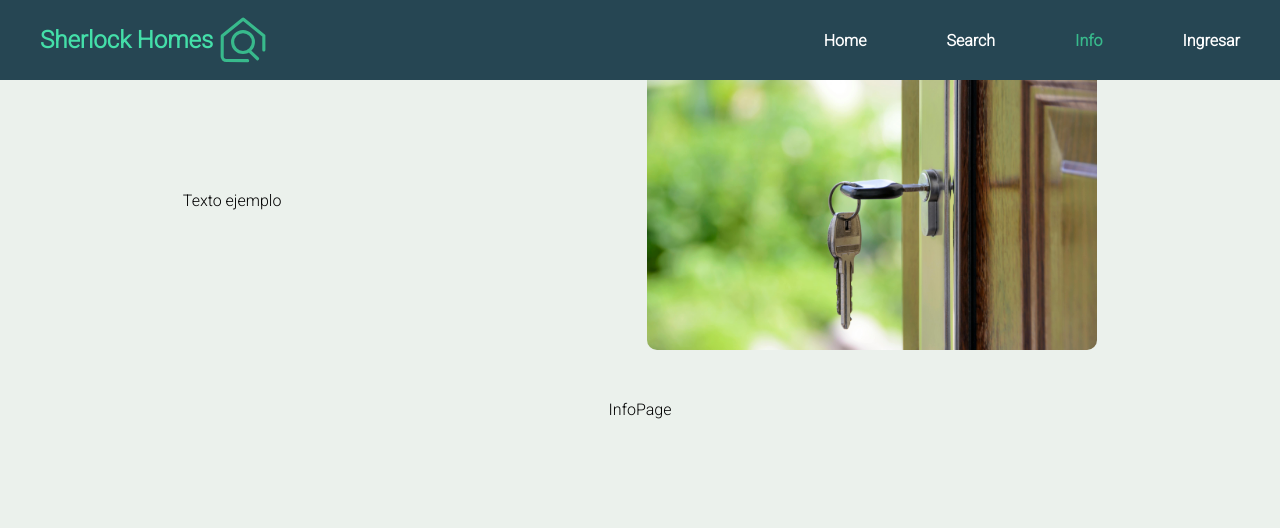
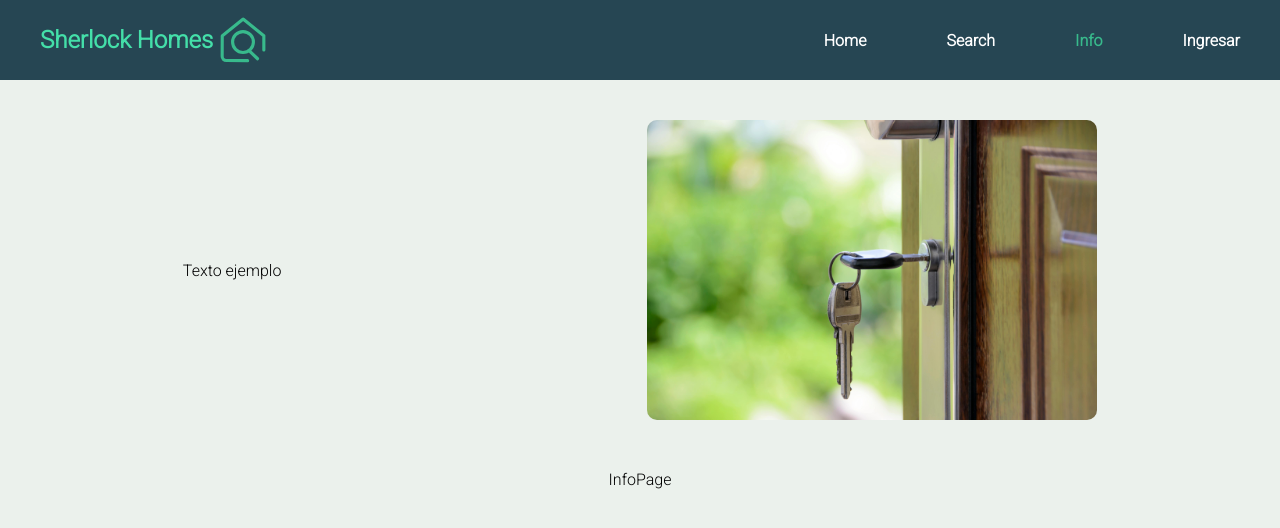
Before and after one commit to ElBugs99/Sherlock-Homes, a React (Create React App) app in the folder client/: page /Info in a window 1280 px wide. Shown: the top 528 px of the page. Built offline with nearby package versions, Linux system fonts and the light colour scheme; no server answers.

Commit message:
added navbar in info page

```diff
--- a/client/src/Components/InfoPage/infoPage.css
+++ b/client/src/Components/InfoPage/infoPage.css
@@ -13,7 +13,7 @@
     display: flex;
     justify-content: space-around;
     width: 100%;
-    padding: 50px 0px;
+    padding: 120px 0px 50px 0;
     margin: 0 50px;
 
 }
```
